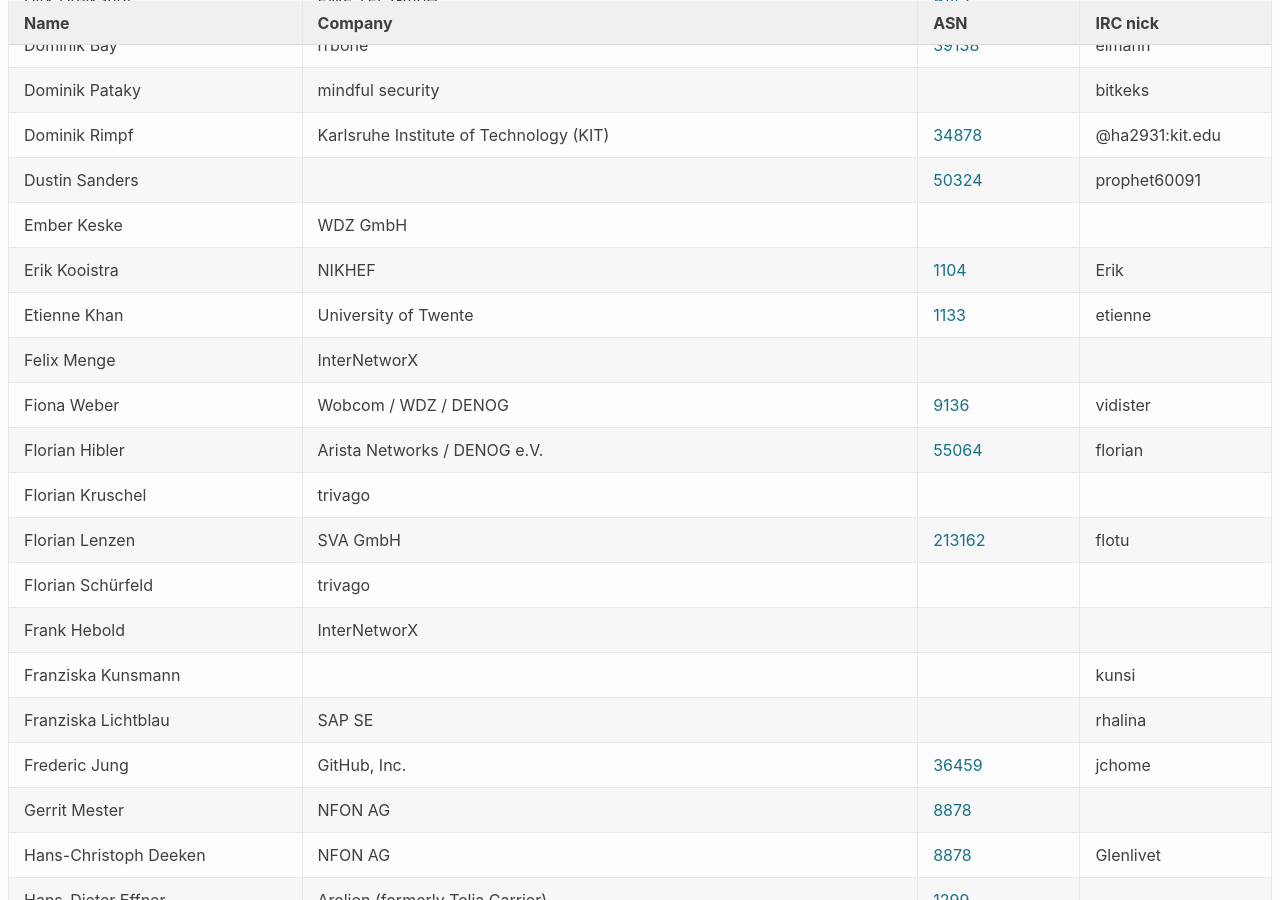
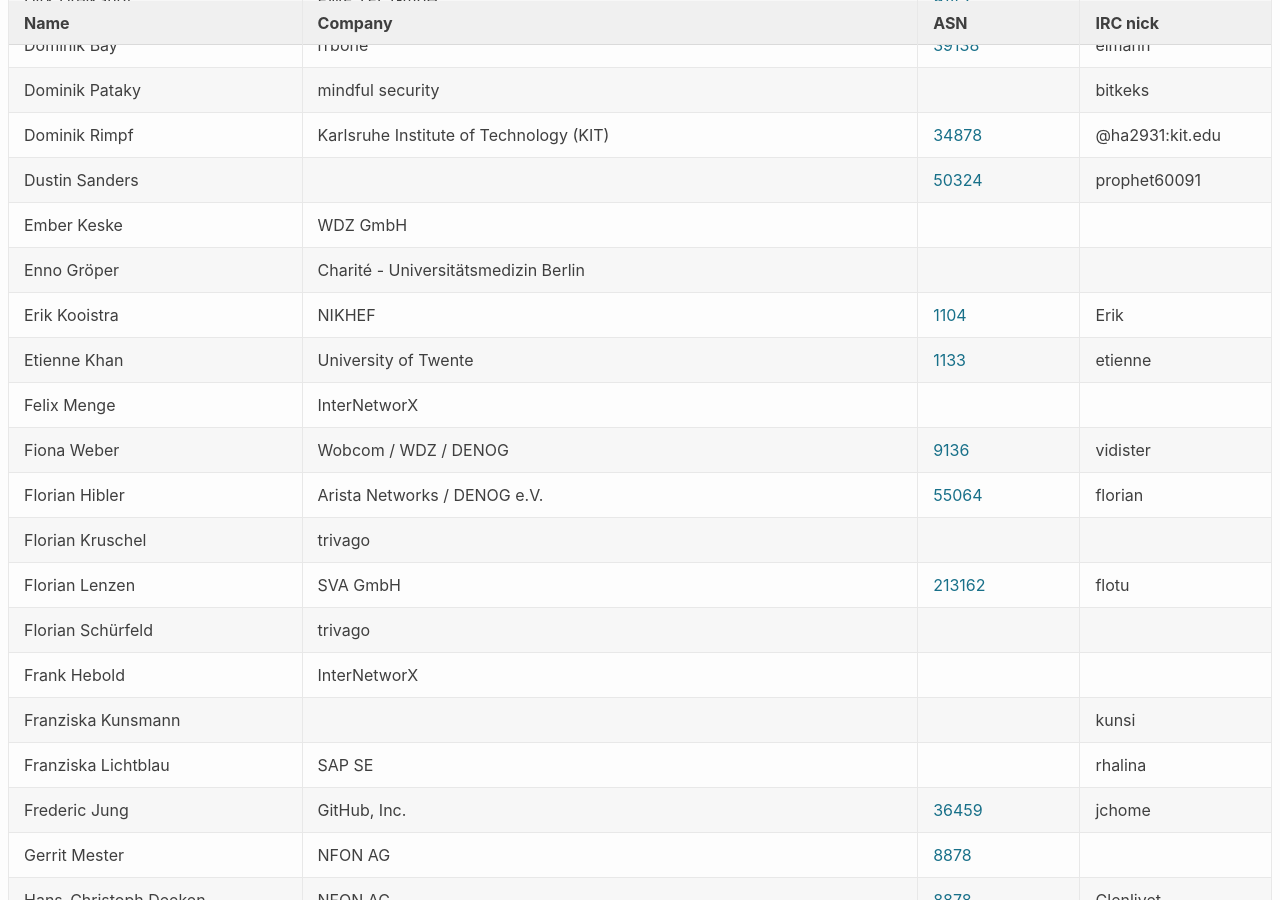
Before and after one commit to denog/pretix-attendeelist, a Jekyll site: the page built from denog15/index.md, in a window 1280 px wide and 900 px high, scrolled down 3034 px. Built offline with Jekyll 4.4.1, drawn with Linux system fonts in a browser that asks for light colours.

Commit message:
Latest data: Tue Oct 17 06:30:47 UTC 2023

```diff
--- a/_data/attendees_denog15_onsite.json
+++ b/_data/attendees_denog15_onsite.json
@@ -414,6 +414,12 @@
     "asn": null
   },
   {
+    "name": "Enno Gröper",
+    "company": "Charité - Universitätsmedizin Berlin",
+    "irc": null,
+    "asn": null
+  },
+  {
     "name": "Erik Kooistra",
     "company": "NIKHEF",
     "irc": "Erik",
```
